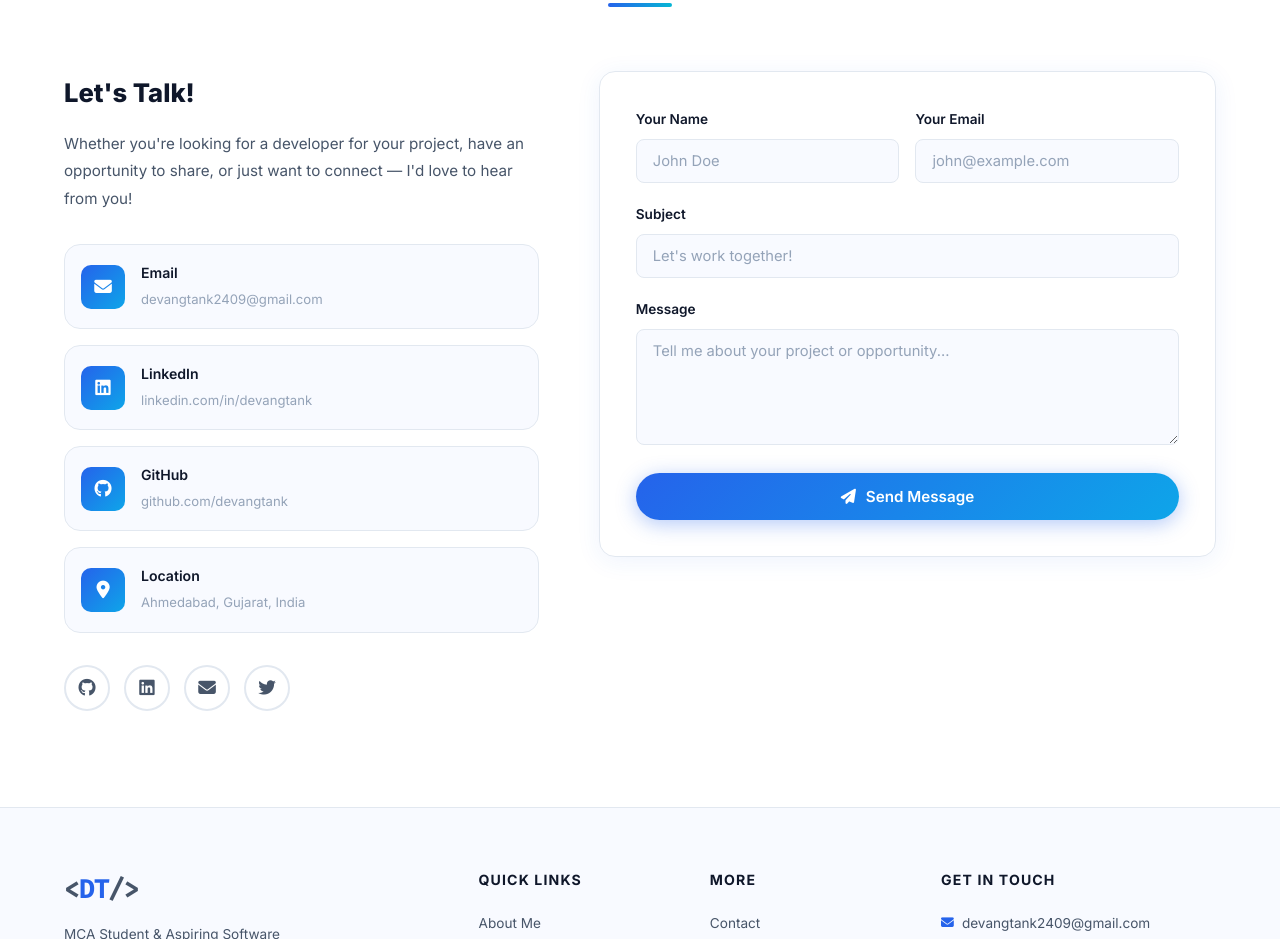
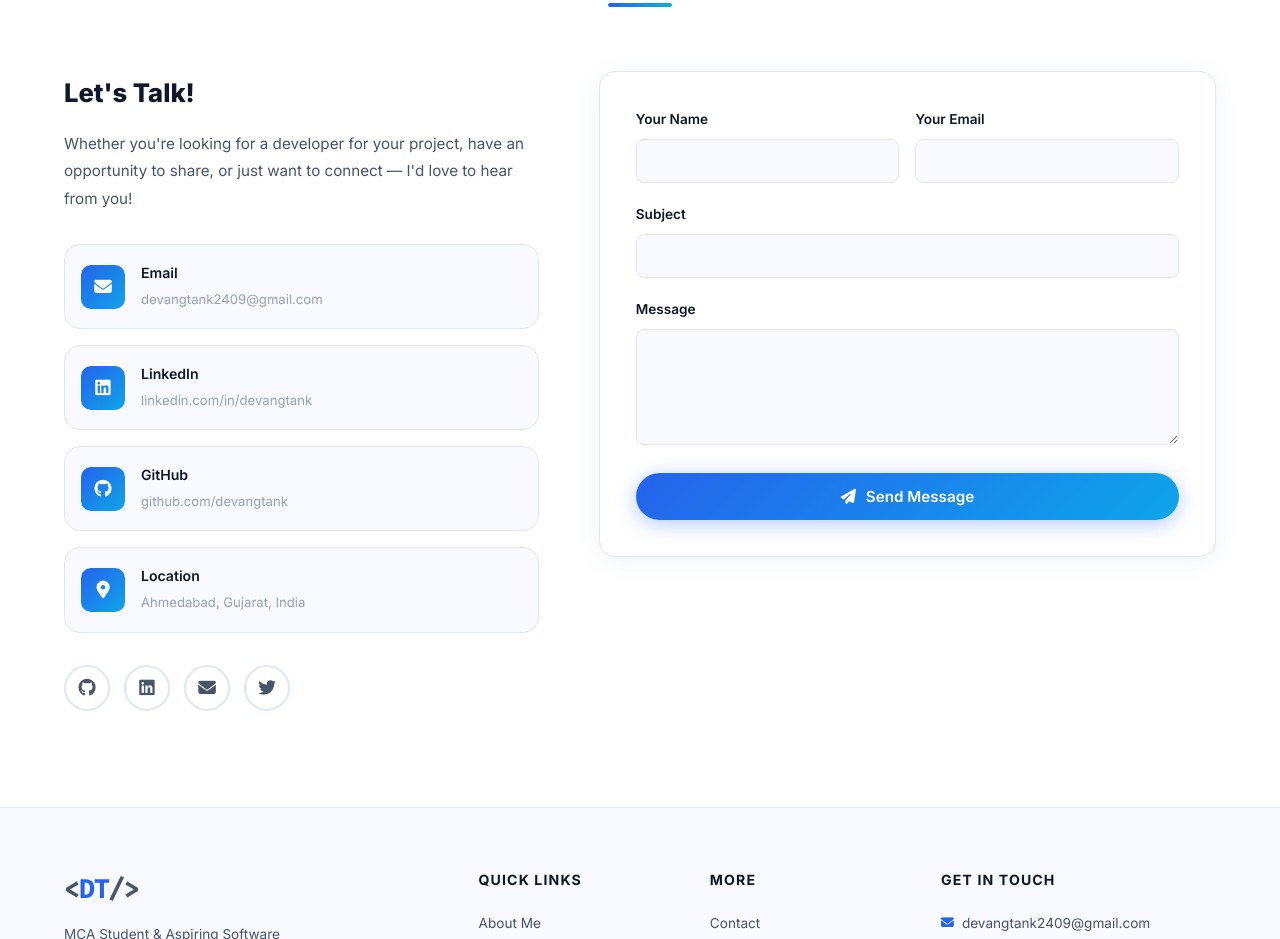
Before and after one commit to devutank03-cpu/Portfolio, a plain HTML site: page index.html in a window 1280 px wide. Shown: the part 6680-7619 px from the top of the page. Drawn offline with nearby package versions, Linux system fonts and the light colour scheme.

Commit message:
Clear placeholders in contact form inputs for improved user experience

```diff
--- a/index.html
+++ b/index.html
@@ -582,20 +582,20 @@
             <div class="form-row">
               <div class="form-group">
                 <label for="name">Your Name</label>
-                <input type="text" id="name" name="name" placeholder="John Doe" required />
+                <input type="text" id="name" name="name" placeholder="" required />
               </div>
               <div class="form-group">
                 <label for="email">Your Email</label>
-                <input type="email" id="email" name="email" placeholder="john@example.com" required />
+                <input type="email" id="email" name="email" placeholder="" required />
               </div>
             </div>
             <div class="form-group">
               <label for="subject">Subject</label>
-              <input type="text" id="subject" name="subject" placeholder="Let's work together!" required />
+              <input type="text" id="subject" name="subject" placeholder="" required />
             </div>
             <div class="form-group">
               <label for="message">Message</label>
-              <textarea id="message" name="message" rows="5" placeholder="Tell me about your project or opportunity..."
+              <textarea id="message" name="message" rows="5" placeholder=""
                 required></textarea>
             </div>
             <button type="submit" class="btn btn-primary btn-full">
```
